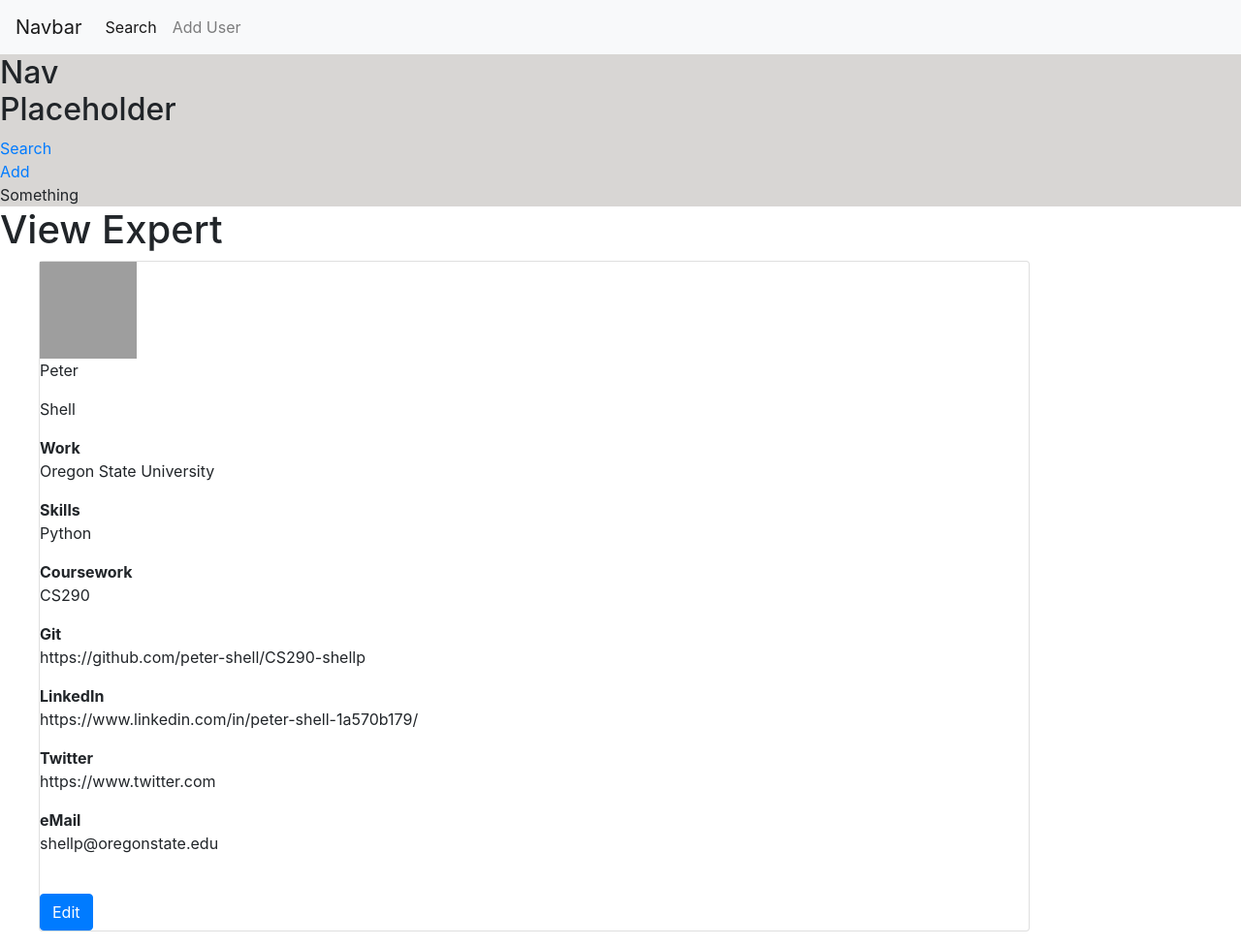
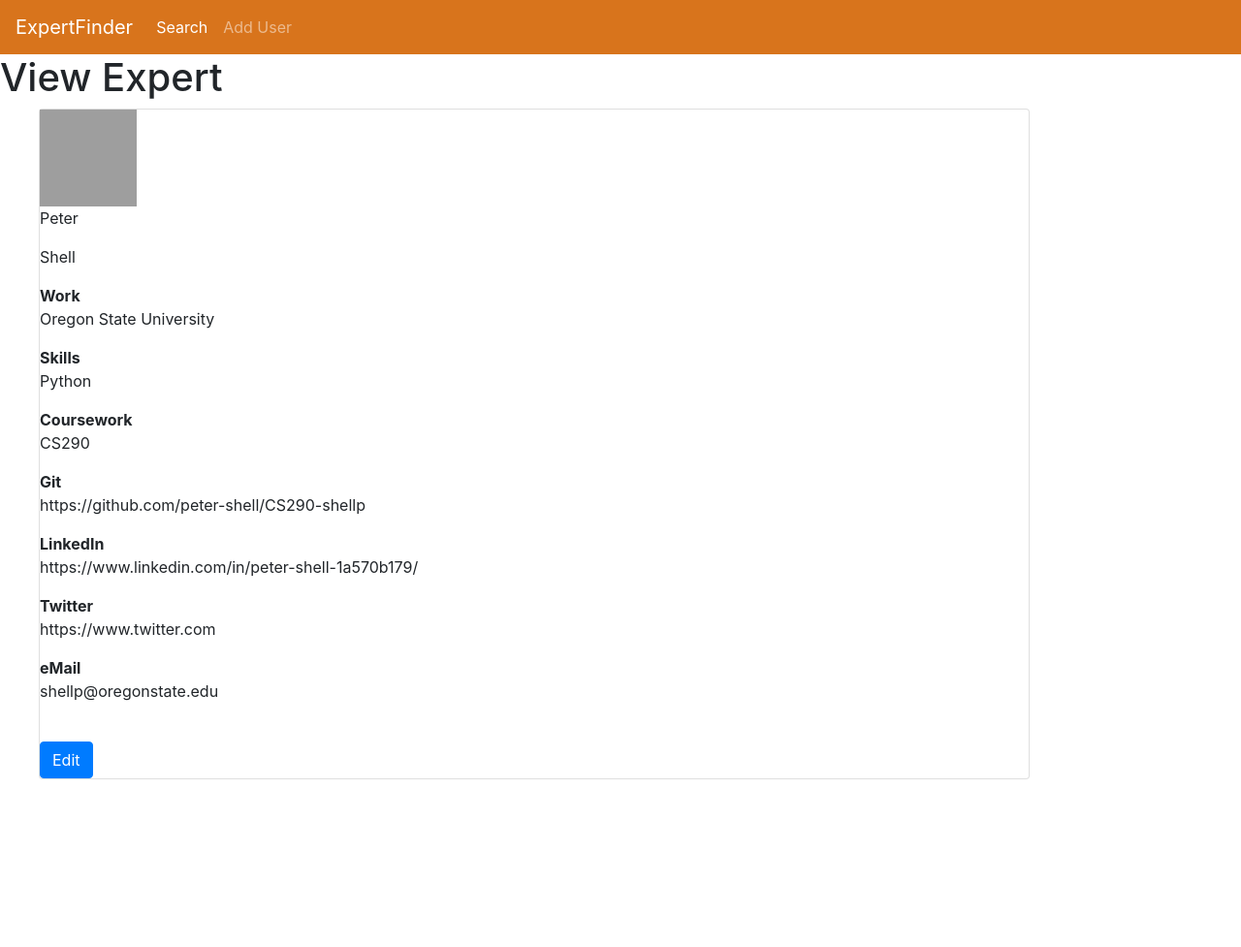
Before and after one commit to sorgek/AlchemyExpertFinder, a Django app: page /1/ in a window 1280 px wide. Shown: the whole page at 97% size. After the commit the page ends 804 px from the top, so only its background shows below. Run offline with Django 3.2, Linux system fonts and the light colour scheme; data comes from the database, SQL or seed files in the repository; some libraries are stand-ins or nearby versions; grey boxes are pictures that could not be loaded.

Commit message:
Fix double status bar and add orange tint

```diff
--- a/expertFinder/static/css/nav.css
+++ b/expertFinder/static/css/nav.css
@@ -1,3 +1,7 @@
 #mainNav {
-    background-color:#d8d6d4 ;
+    background-color:#d8741c ;
 }
+
+#mainBody {
+
+}
--- a/expertFinder/templates/layout.html
+++ b/expertFinder/templates/layout.html
@@ -8,8 +8,8 @@
 <link rel="stylesheet" href="https://stackpath.bootstrapcdn.com/bootstrap/4.3.1/css/bootstrap.min.css" integrity="sha384-ggOyR0iXCbMQv3Xipma34MD+dH/1fQ784/j6cY/iJTQUOhcWr7x9JvoRxT2MZw1T" crossorigin="anonymous">        <link href="{% static 'styles.css' %}" rel="stylesheet">
     </head>
     <body>
-        <nav class="navbar navbar-expand-lg navbar-light bg-light">
-              <a class="navbar-brand" href="#">Navbar</a>
+        <nav class="navbar navbar-expand-lg navbar-dark"  style="background-color: #d8741c;">
+              <a class="navbar-brand" href="#">ExpertFinder</a>
               <button class="navbar-toggler" type="button" data-toggle="collapse" data-target="#navbarNav" aria-controls="navbarNav" aria-expanded="false" aria-label="Toggle navigation">
                 <span class="navbar-toggler-icon"></span>
               </button>
@@ -24,23 +24,8 @@
                     </ul>
               </div>
         </nav>
-        <div class="row" id="mainNav">
-            <div class="sidebar col-lg-2 col-md-3">
-                <h2>Nav Placeholder</h2>
-                <div>
-                    <a href="{% url 'expertFinder:search' %}">Search</a>
 
-                </div>
-                <div>
-                    <a href="{% url 'expertFinder:add' %}">Add</a>
-                </div>
-                <div>
-                    Something
-                </div>
-            </div>
-        </div>
-
-        <div class="row">
+        <div class="row" id="mainBody">
             <div class="main col-lg-10 col-md-9">
                 {% block body %}
                 {% endblock %}
```
